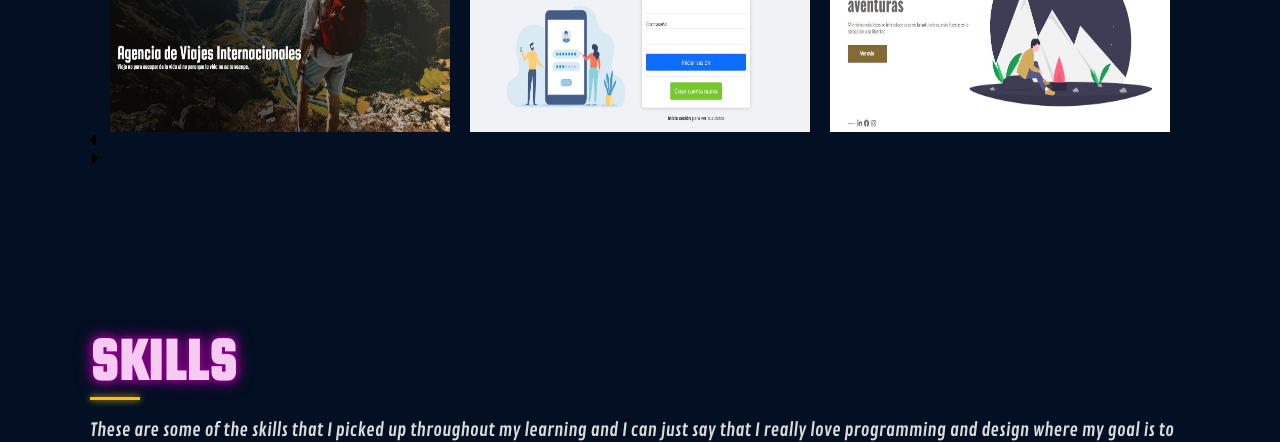
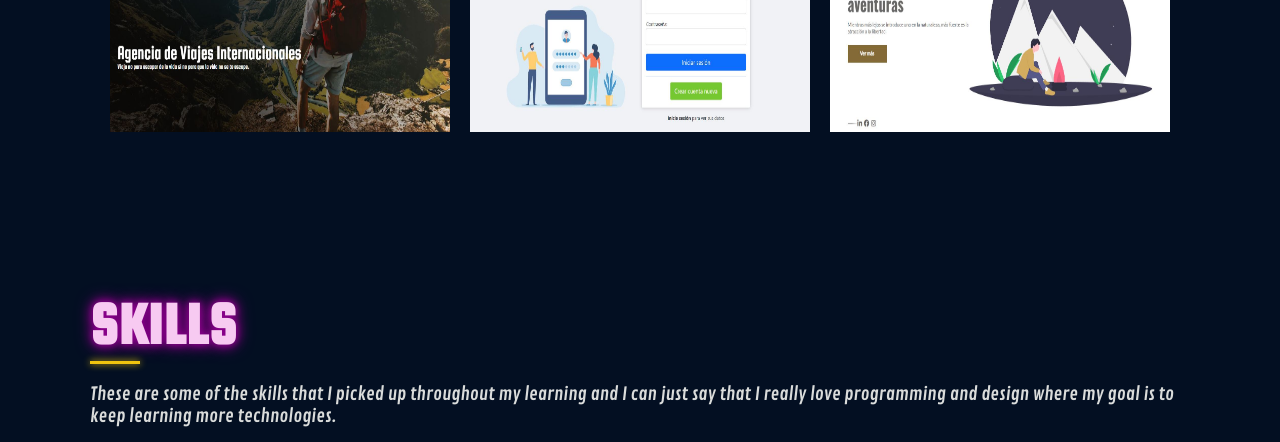
Before and after one commit to juanFraDeveloper/Portfolio, a plain HTML site: page index.html in a window 1280 px wide. Shown: the part 1660-2102 px from the top of the page. Drawn offline with Linux system fonts and the light colour scheme; a web font is replaced by a local one.

Commit message:
Update index.html

```diff
--- a/index.html
+++ b/index.html
@@ -273,8 +273,6 @@
 							</div>-->
 						</div>
 					</div>
-					<div id="btn-slider-left" class="btnSlider"><i class="fas fa-caret-left"></i></div>
-					<div id="btn-slider-right" class="btnSlider leftBtn"><i class="fas fa-caret-right"></i></div>
 				</div>
 			</section>
 			<!------Block 3------->
```
